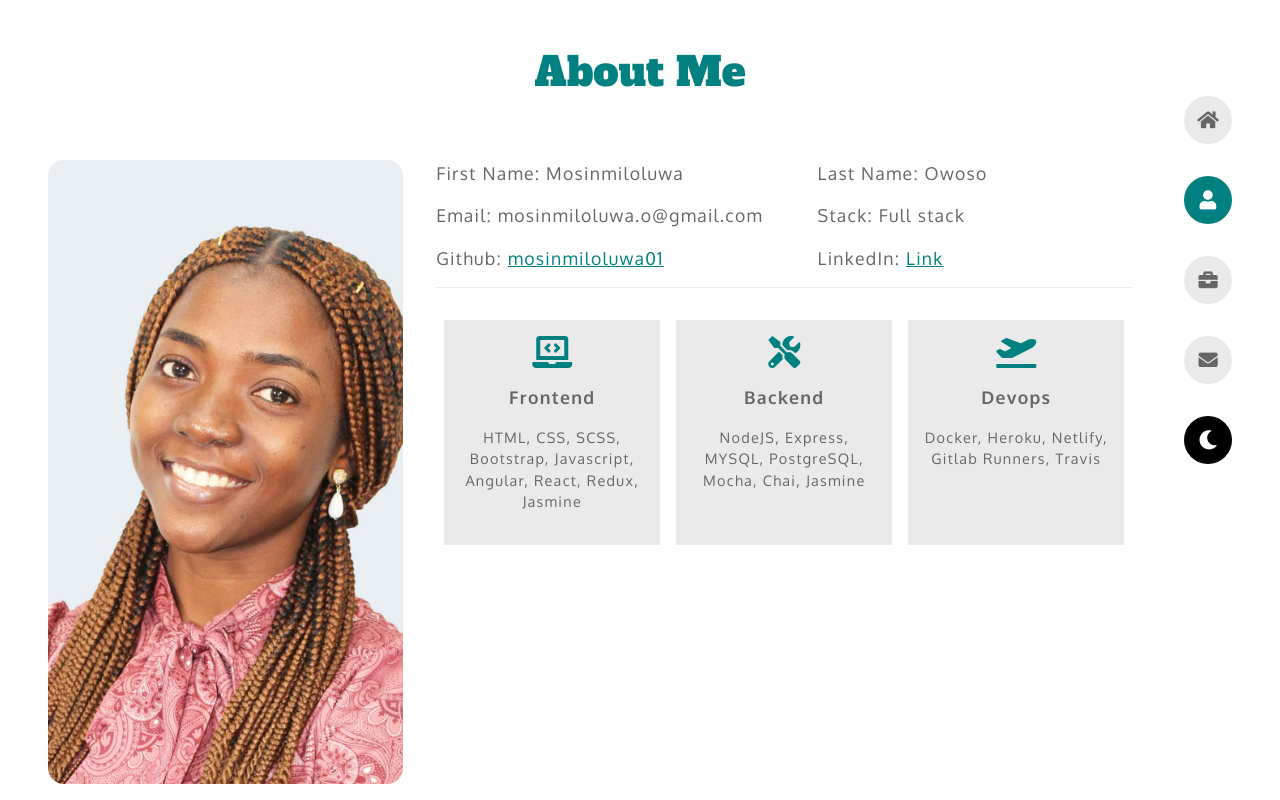
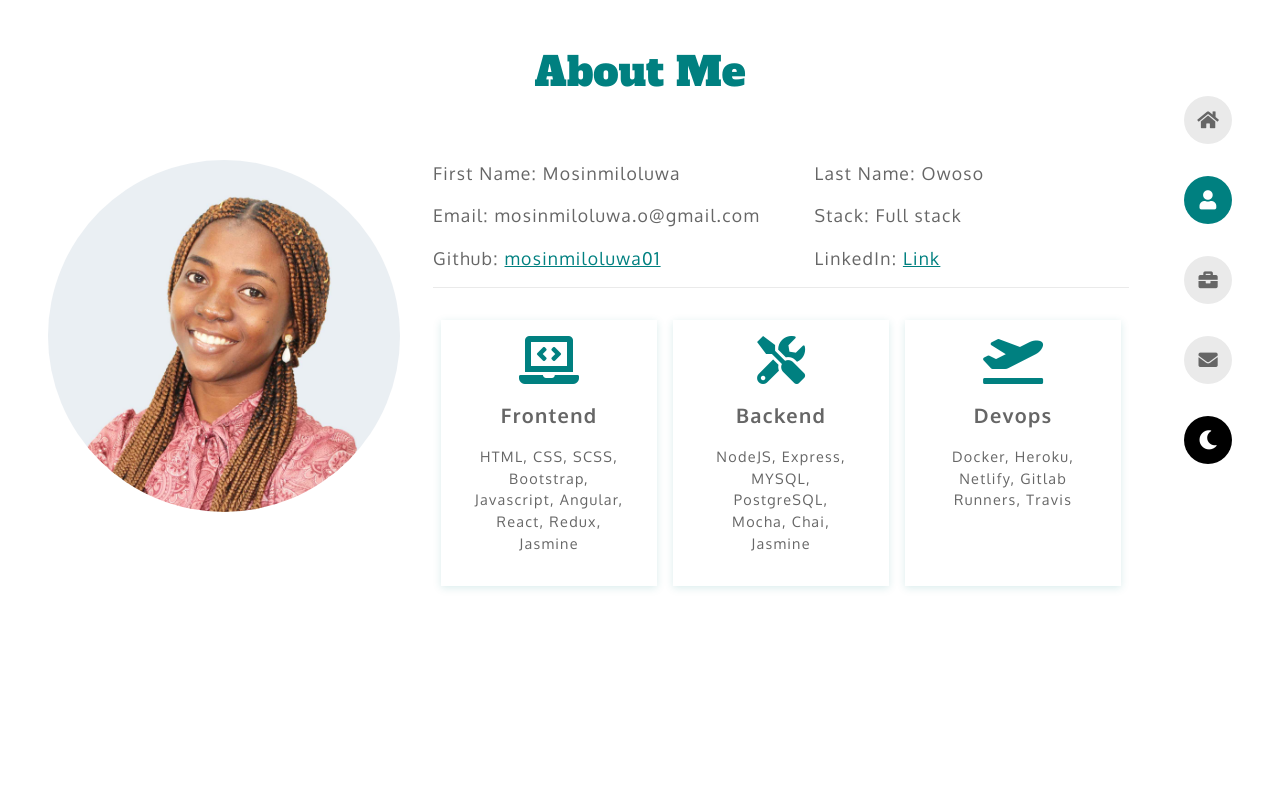
Before and after one commit to mosinmiloluwa01/my-portfolio, an Angular app: page /about-me in a window 1280 px wide. Built offline with nearby package versions, Linux system fonts and the light colour scheme.

Commit message:
new commit

```diff
--- a/src/app/app.component.ts
+++ b/src/app/app.component.ts
@@ -29,6 +29,7 @@ export class AppComponent implements OnInit {
         document.documentElement.style.setProperty('--transparent-grey-color', `#eaeaea0f`);
         document.documentElement.style.setProperty('--form-control-border-color', `transparent`);
         document.documentElement.style.setProperty('--form-control-bg-color', `#eaeaea0f`);
+        document.documentElement.style.setProperty('--tile-bg-color', `#1c1c24`);
         return;
       }
       if (!this.isDarkMode) {
@@ -38,6 +39,7 @@ export class AppComponent implements OnInit {
         document.documentElement.style.setProperty('--transparent-grey-color', `#eaeaea`);
         document.documentElement.style.setProperty('--form-control-border-color', `#eaeaea`);
         document.documentElement.style.setProperty('--form-control-bg-color', `transparent`);
+        document.documentElement.style.setProperty('--tile-bg-color', `transparent`);
       }
     })
   }
--- a/src/app/pages/about-me/about-me.component.html
+++ b/src/app/pages/about-me/about-me.component.html
@@ -33,17 +33,17 @@
       </div>
 
       <div class="tiles-container row">
-        <div class="col tile">
+        <div class="col tile shadow-sm">
           <i class="fas fa-laptop-code"></i>
           <p class="tile-title">Frontend</p>
           <p class="tile-p">HTML, CSS, SCSS, Bootstrap, Javascript, Angular, React, Redux, Jasmine</p>
         </div>
-        <div class="col tile">
+        <div class="col tile shadow-sm">
           <i class="fas fa-tools"></i>
           <p class="tile-title">Backend</p>
           <p class="tile-p">NodeJS, Express, MYSQL, PostgreSQL, Mocha, Chai, Jasmine</p>
         </div>
-        <div class="col tile">
+        <div class="col tile shadow-sm">
           <i class="fas fa-plane-departure"></i>
           <p class="tile-title">Devops</p>
           <p class="tile-p">Docker, Heroku, Netlify, Gitlab Runners, Travis</p>
--- a/src/app/pages/about-me/about-me.component.scss
+++ b/src/app/pages/about-me/about-me.component.scss
@@ -1,4 +1,5 @@
 $parent-bg-color: var(--parent-bg-color);
+$tile-bg-color: var(--tile-bg-color);
 
 .about-me-container {
   display: flex;
@@ -8,16 +9,21 @@ $parent-bg-color: var(--parent-bg-color);
   position: relative;
   height: 100vh;
 }
+.shadow-sm {
+  box-shadow: 0 0.125rem .5rem rgba(0,128,128,15%)!important;
+}
 .top-container {
   display: flex;
   width: 100%;
   padding: 1rem 3rem;
   height: 100%;
   .image {
-    width: 30%;
-    height: 100%;
+    // width: 30%;
+    // height: 100%;
+    width: 30rem;
+    height: 30rem;
     object-fit: cover;
-    border-radius: 1rem;
+    border-radius: 100%;
   }
   .text-container {
     display: flex;
@@ -65,11 +71,11 @@ $parent-bg-color: var(--parent-bg-color);
         flex-direction: column;
         // justify-content: center;
         // align-items: center;
-        background-color: var(--transparent-grey-color);
+        background-color: $tile-bg-color;
         margin: 0rem .5rem;
-        padding: 1rem !important;
+        padding: 2rem 2rem !important;
         i {
-          font-size: 2rem;
+          font-size: 3rem;
           text-align: center;
           color: var(--primary-color);
         }
@@ -77,9 +83,10 @@ $parent-bg-color: var(--parent-bg-color);
           font-family: medium-font;
           margin: 1rem 0rem;
           text-align: center;
+          font-size: 1.25rem;
         }
         .tile-p {
-          font-size: .9rem;
+          // font-size: .9rem;
           text-align: center;
         }
       }
@@ -255,3 +262,45 @@ $parent-bg-color: var(--parent-bg-color);
     }
   }
 }
+@media only screen and (min-width: 1025px) and (max-width: 1366px) and (max-height: 1100px) {
+  .top-container {
+    display: flex;
+    width: 100%;
+    padding: 1rem 3rem;
+    height: 100%;
+    .image {
+      // width: 30%;
+      // height: 100%;
+      width: 22rem;
+      height: 22rem;
+      object-fit: cover;
+      border-radius: 100%;
+    }
+    .text-container {
+      display: flex;
+      padding: 0rem 3rem;
+      flex-direction: column;
+      width: 70%;
+      color: var(--grey-color);
+
+      .tiles-container {
+        .tile {
+          margin: 0rem .5rem;
+          padding: 1rem 2rem !important;
+          i {
+            font-size: 3rem;
+            text-align: center;
+            color: var(--primary-color);
+          }
+          .tile-title {
+            font-size: 1.25rem;
+          }
+          .tile-p {
+            font-size: .9rem;
+            text-align: center;
+          }
+        }
+      }
+    }
+  }
+}
--- a/src/app/pages/portfolio/portfolio.component.html
+++ b/src/app/pages/portfolio/portfolio.component.html
@@ -2,54 +2,54 @@
   <app-navigation></app-navigation>
   <h1 class="big-title">Portfolio</h1>
   <div class="tiles-container row">
-    <div class=" tile">
+    <div class=" tile shadow-sm">
       <i class="fas fa-briefcase"></i>
       <p class="tile-title">Wizer Academy</p>
       <p class="tile-p">A tool used to register and pay for training courses.</p>
       <p (click)="goToSite('https://training.wizerconsulting.com/homenk')" class="link">Link</p>
     </div>
-    <div class=" tile">
+    <div class=" tile shadow-sm">
       <i class="fas fa-briefcase"></i>
       <p class="tile-title">COVID-19 Incidence and Response Tracker</p>
       <p class="tile-p">A tool used to track resources needed by the country to treat COVID-19 patients.</p>
       <p (click)="goToSite('https://covid-19response.ng/')" class="link">Link</p>
     </div>
-    <div class=" tile">
+    <div class=" tile shadow-sm">
       <i class="fas fa-briefcase"></i>
       <p class="tile-title">Wizer Recruiter</p>
       <p class="tile-p">An application for submitting job applications on behalf of companies.</p>
     </div>
-    <div class=" tile">
+    <div class=" tile shadow-sm">
       <i class="fas fa-briefcase"></i>
       <p class="tile-title">Notification Service</p>
       <p class="tile-p">An in-house microservice that sends email and SMS notifications to users across various
         applications.</p>
     </div>
-    <div class=" tile">
+    <div class=" tile shadow-sm">
       <i class="fas fa-briefcase"></i>
       <p class="tile-title">Aquila</p>
       <p class="tile-p">A multi-tenant customizable core banking application that helps organizations manage their
         lending activities.</p>
     </div>
-    <div class=" tile">
+    <div class=" tile shadow-sm">
       <i class="fas fa-briefcase"></i>
       <p class="tile-title">Aquila Web Client</p>
       <p class="tile-p">A customizable web client for Aquila where tenant's customers can apply for loans and perform
         inter-bank transfers.</p>
     </div>
-    <div class=" tile">
+    <div class=" tile shadow-sm">
       <i class="fas fa-briefcase"></i>
       <p class="tile-title">Tembea</p>
       <p class="tile-p">An in-house application that automates cab requests and reconciliation via slack and a web
         application.</p>
     </div>
-    <div class=" tile">
+    <div class=" tile shadow-sm">
       <i class="fas fa-briefcase"></i>
       <p class="tile-title">EPIC Mail</p>
       <p class="tile-p">A messaging application that allows registered users to send messages to each other.</p>
       <p (click)="goToSite('https://epic-mail-react-version.herokuapp.com/')" class="link">Link</p>
     </div>
-    <div class=" tile">
+    <div class=" tile shadow-sm">
       <i class="fas fa-briefcase"></i>
       <p class="tile-title">Donor Management System</p>
       <p class="tile-p">A web application that allows users to view donor information.</p>
--- a/src/app/pages/portfolio/portfolio.component.scss
+++ b/src/app/pages/portfolio/portfolio.component.scss
@@ -1,4 +1,5 @@
 $parent-bg-color: var(--parent-bg-color);
+$tile-bg-color: var(--tile-bg-color);
 
 .about-me-container {
   display: flex;
@@ -7,6 +8,10 @@ $parent-bg-color: var(--parent-bg-color);
   background-color: $parent-bg-color;
   position: relative;
   height: 100vh;
+}
+
+.shadow-sm {
+  box-shadow: 0 0.125rem .5rem rgba(0,128,128,15%)!important;
 }
 
 .big-title {
@@ -28,7 +33,7 @@ $parent-bg-color: var(--parent-bg-color);
     flex-direction: column;
     // justify-content: center;
     // align-items: center;
-    background-color: var(--transparent-grey-color);
+    background-color: $tile-bg-color;
     margin: 0.5rem .5rem;
     padding: 1rem !important;
     width: 25%;
@@ -79,7 +84,7 @@ $parent-bg-color: var(--parent-bg-color);
       flex-direction: column;
       // justify-content: center;
       // align-items: center;
-      background-color: var(--transparent-grey-color);
+      background-color: $tile-bg-color;
       margin: 0.5rem .5rem;
       padding: 1rem !important;
       width: 90%;
```
Also changed, not shown: 1 other file (tests, documents, lock files or other folders).
